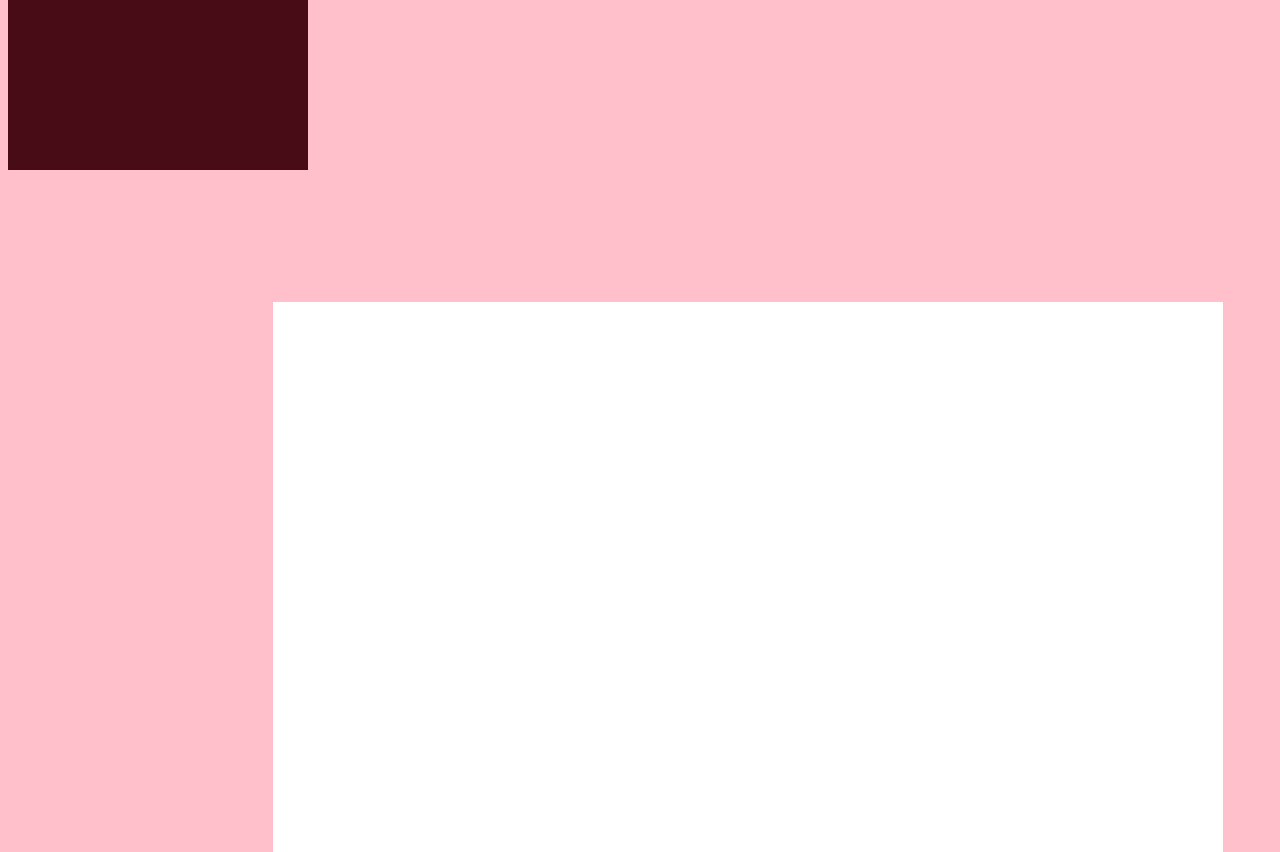
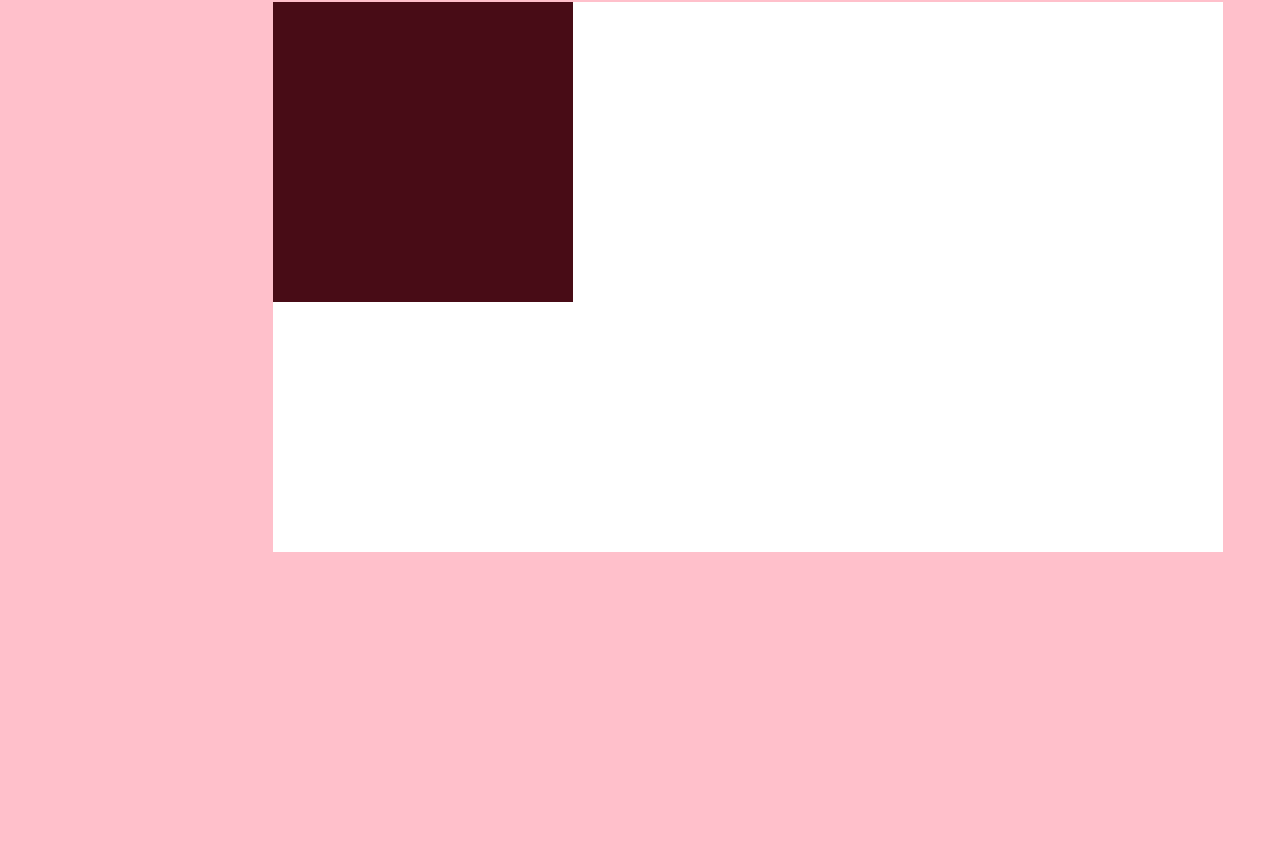
Before and after one commit to Komisch-cake3/AP-CSP-Project, a plain HTML site: page index.html in a window 1280 px wide. Shown: the part 138-990 px from the top of the page. After the commit the page ends 800 px from the top, so only its background shows below. Drawn offline with Linux system fonts and the light colour scheme.

Commit message:
I actually followed a tutorial and understood what posiiton actually does MUAHAH

```diff
--- a/index.html
+++ b/index.html
@@ -12,7 +12,7 @@
 </head>
 <body>
     <h1>Tic-Tac-Toe</h1>
-
+   <div class = "back">
     <div class = "board">
         <div class = "square"></div>
         <div class = "square"></div>
@@ -24,7 +24,7 @@
         <div class = "square"></div>
         <div class = "square"></div>
         </div>
-    <div class = "back"></div>
+   </div>
 
 </body>
 </html>
--- a/styles.css
+++ b/styles.css
@@ -30,5 +30,5 @@ h1{
     background-color: rgb(72, 12, 22);
     height:300px;
     width:300px;
-
+    position: absolute;
 }
```
